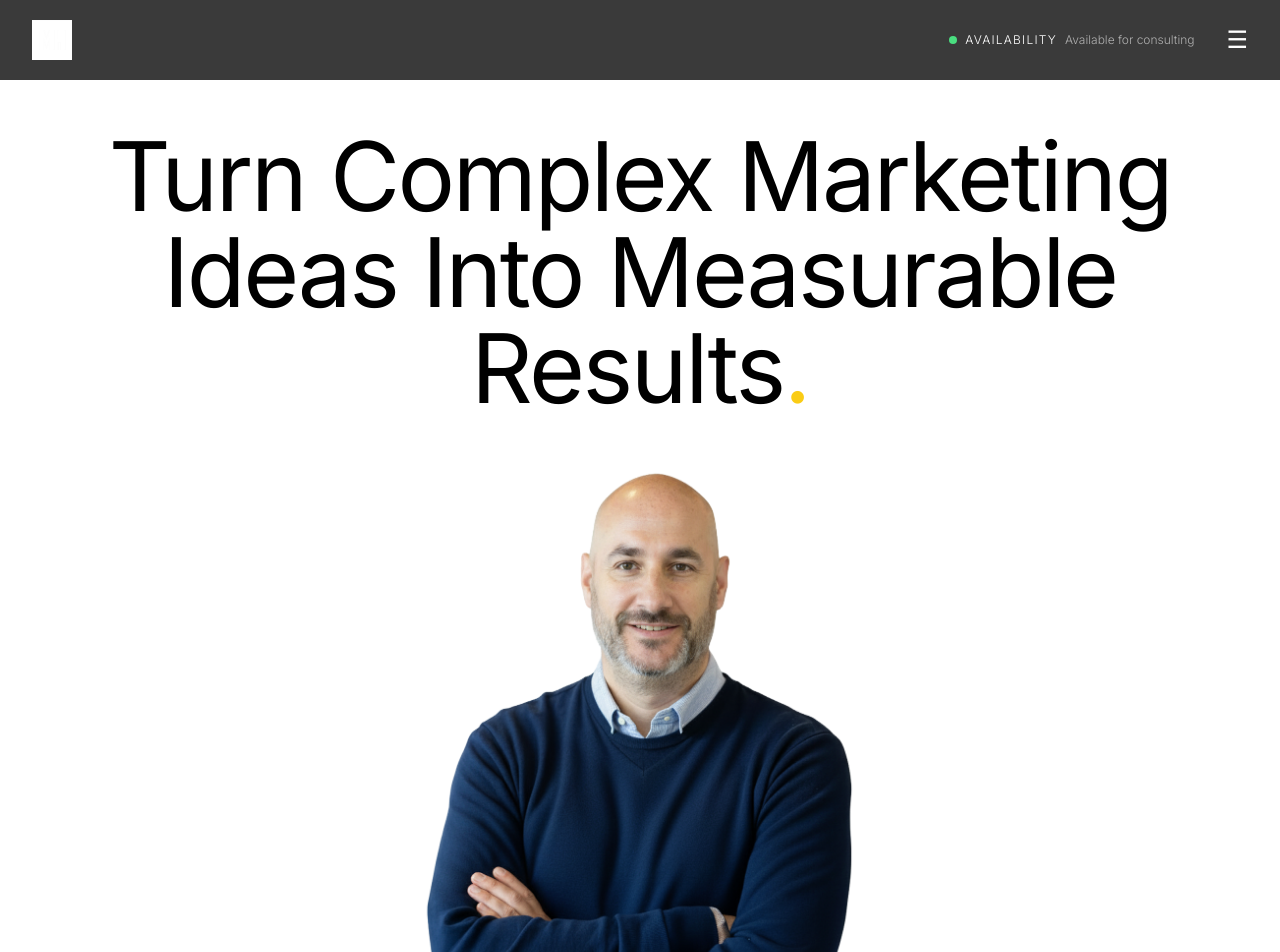
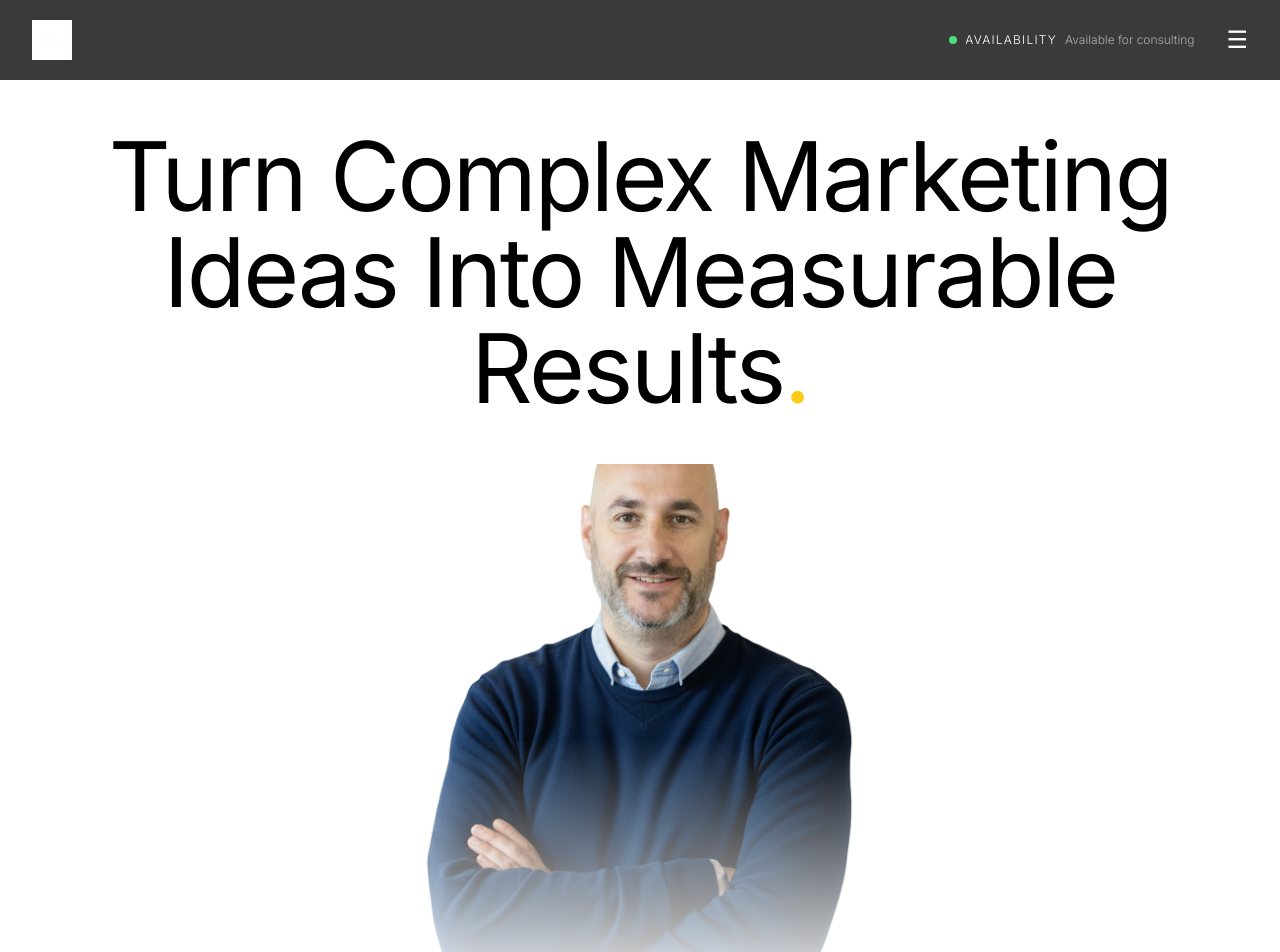
Before and after one commit to mrh1976/mherron, a Next.js app: page / in a window 1280 px wide. Shown: the top 952 px of the page. Built offline with nearby package versions, Linux system fonts and the light colour scheme.

Commit message:
Update page.tsx

```diff
--- a/app/page.tsx
+++ b/app/page.tsx
@@ -40,13 +40,16 @@ export default function Home() {
     <h1 className="text-6xl md:text-8xl font-normal mb-12 leading-[1.1] tracking-tight">
       Turn Complex Marketing<br />Ideas Into Measurable Results<span className="text-yellow-400">.</span>
     </h1>
+    <div className="relative mx-auto mb-16 w-[450px] h-[550px]">
       <Image
         src="/fullhead.png"
         alt="Mike Herron"
         width={450}
         height={550}
-            className="mx-auto mb-16"
+        className="w-full h-full object-cover"
       />
+      <div className="absolute inset-0 bg-gradient-to-b from-transparent via-transparent to-white pointer-events-none"></div>
+    </div>
     <p className="text-lg text-gray-600 max-w-2xl mx-auto mb-10 leading-relaxed font-light">
       I&apos;m a marketing executive with 20+ years of experience and a decade as a CMO helping technology and fintech companies grow. I work with founders and leadership teams to diagnose what&apos;s holding marketing back and build the strategy and positioning needed to create consistent growth.
     </p>
```
Lines whose indentation alone changed are shown as unchanged.
